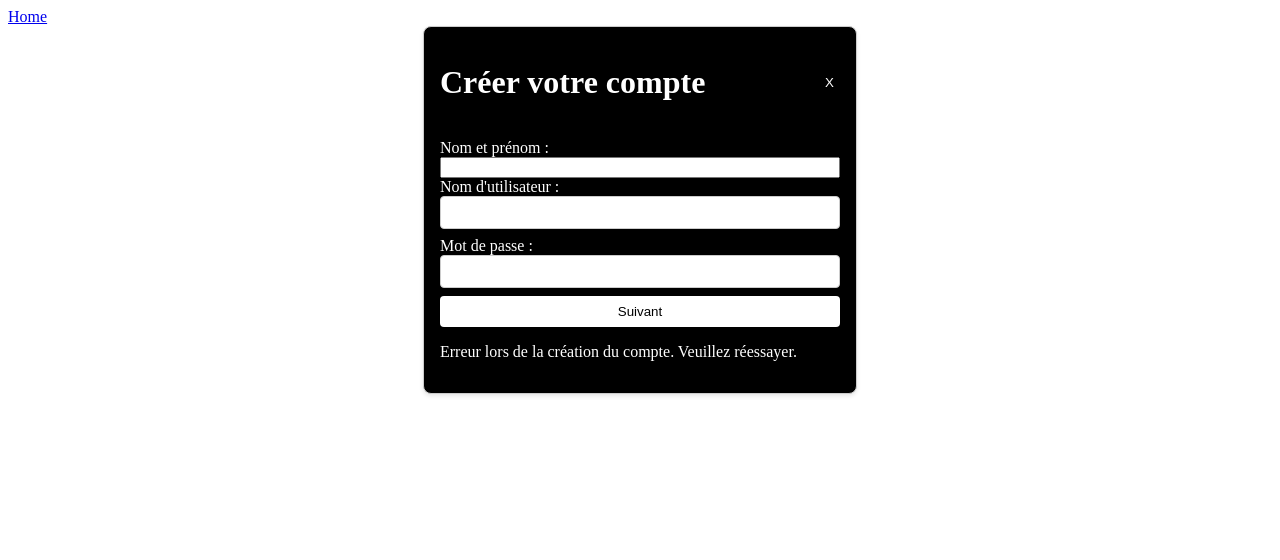
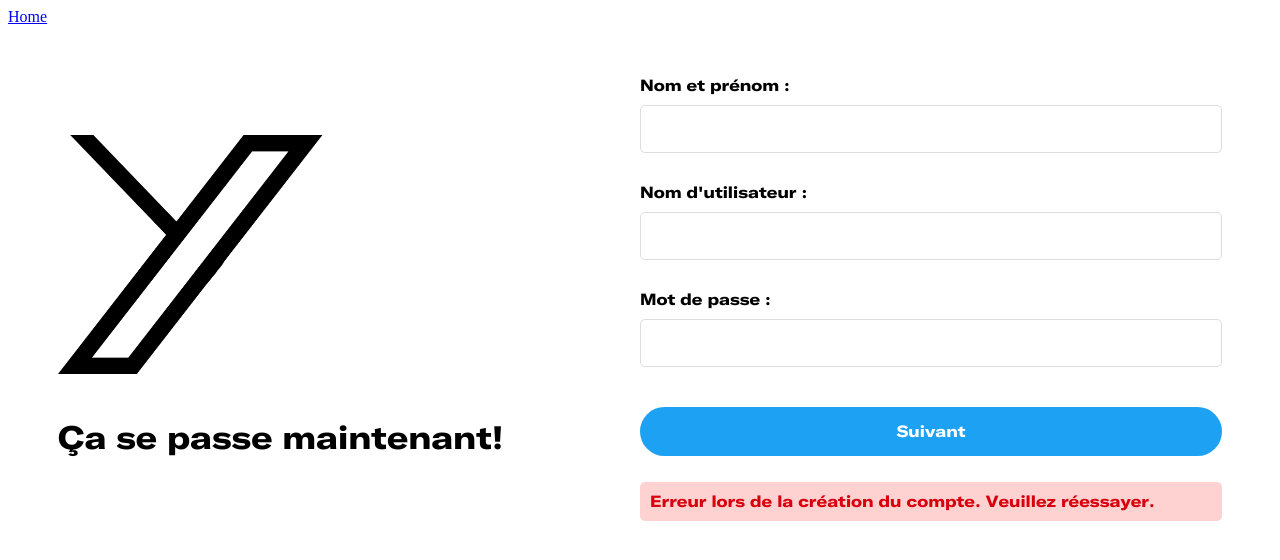
Before and after one commit to phtuongvy/virtualisation_X, a Vue app in the folder frontend/X_clone/: page /signup in a window 1280 px wide. Both pictures are taken after a click on the button "Suivant". Shown: the top 560 px of the page. Built offline with nearby package versions, Linux system fonts and the light colour scheme; no server answers.

Commit message:
j'ai changer le css de la page de connection et de création de compre

```diff
--- a/frontend/X_clone/src/views/SignInView.vue
+++ b/frontend/X_clone/src/views/SignInView.vue
@@ -39,11 +39,19 @@ const login = async () => {
 
 <template>
 
-  <div id="auth">
-    <div v-show="errorMessage">{{ errorMessage }}</div>
-    <input v-model="authlogin" type="email" placeholder="Login">
-    <input v-model="authpasswd" type="password" placeholder="Mot de passe">
+  <div class="startPage">
+    <div class="leftColumn">
+      <img src="@/assets/ylogo.png" alt="Y logo">
+      <h1>Ça se passe maintenant!</h1>
+    </div>
+    <div class="rightColumn">
+      <div class="error-message" v-show="errorMessage">{{ errorMessage }}</div>
+      <label for="password">Login :</label>
+      <input v-model="authlogin" type="email" >
+      <label for="password">Mot de passe :</label>
+      <input v-model="authpasswd" type="password" >
       <button @click="login">Connecter</button>
+    </div>
   </div>
 
 </template>
@@ -51,55 +59,65 @@ const login = async () => {
 
 
 <style scoped>
-
-    body {
-      font-family: Arial, sans-serif;
-      background-color: #f5f8fa;
-      color: #14171a;
-      display: flex;
-      justify-content: center; /* Centre horizontalement */
-      align-items: center; /* Centre verticalement */
-      height: 100vh; /* S'assure que le body prend toute la hauteur de la fenêtre */
-      margin: 0;
+  @font-face {
+    font-family: 'ChirpExtendedHeavy';
+    src: url('@/assets/fonts/ChirpExtendedHeavy.ttf') format('truetype');
   }
 
-    #auth {
-      background-color: white;
-      border-radius: 8px;
-      box-shadow: 0 2px 4px rgba(0,0,0,0.1);
-      padding: 20px;
-      width: 300px;
+  * {
+    font-family: 'ChirpExtendedHeavy', sans-serif;
+    color: black; /* Mettre la couleur de texte en noir */
   }
 
-    #login {
+  .startPage {
     display: flex;
-      flex-direction: column;
+    justify-content: space-between;
+    align-items: center;
+    padding: 50px;
+    height: auto; /* ajustement pour assurer la hauteur auto */
   }
 
-    input[v-model="authlogin"],
-    input[v-model="authpasswd"] {
-      border: 1px solid #ccd6dd;
-      border-radius: 4px;
-      padding: 10px;
-      margin-bottom: 15px;
-      font-size: 14px;
+  .leftColumn, .rightColumn {
+    flex: 1;
+  }
+
+  input[type="email"], input[type="password"] {
+    width: 100%;
+    padding: 15px;
+    margin: 10px 0;
+    border-radius: 5px; /* Bordures plus subtiles */
+    border: 1px solid #ddd; /* Bordure légère */
+    box-sizing: border-box; /* Pour inclure padding dans la largeur */
   }
 
   button {
-      background-color: #1da1f2;
+    display: block;
+    width: 100%;
+    padding: 15px;
+    margin: 10px 0;
+    font-size: 16px;
+    border-radius: 25px;
+    cursor: pointer;
+    transition: background-color 0.3s ease; /* Transition plus douce */
+    border: none;
+    background-color: #1DA1F2;
     color: white;
-      border: none;
-      border-radius: 20px;
-      padding: 10px;
-      cursor: pointer;
-      font-weight: bold;
-      font-size: 14px;
   }
 
   button:hover {
-      background-color: #1991db;
+    background-color: #117dbb; /* Un bleu plus foncé au survol */
   }
 
+  .error-message {
+    color: #D8000C;
+    background-color: #FFD2D2;
+    padding: 10px;
+    border-radius: 5px;
+}
 
-
+  img {
+    width: 265px;
+    height: 239px;
+    margin-bottom: 20px;
+  }
 </style>
--- a/frontend/X_clone/src/views/SignUpView.vue
+++ b/frontend/X_clone/src/views/SignUpView.vue
@@ -1,22 +1,3 @@
-<template>
-    <div class="cardSignUp" v-if="showCard">
-        <div class="card-header">
-            <h1>Créer votre compte</h1>
-            <button class="close-button" @click="closeCard">X</button>
-        </div>
-        <div class="card-body">
-            <label for="name">Nom et prénom :</label>
-            <input type="name" id="name" v-model="name" required>
-            <label for="username">Nom d'utilisateur :</label>
-            <input type="username" id="username" v-model="username" required>
-            <label for="password">Mot de passe :</label>
-            <input type="password" id="password" v-model="password" required>
-            <button type="submit" @click="signUp">Suivant</button>
-            <p class="error-message">{{ errorMessage }}</p>
-        </div>
-    </div>
-</template>
-
 <script>
 
 import axios from 'axios';
@@ -63,61 +44,102 @@ export default {
 };
 </script>
 
+
+<template>
+      <div class="startPage" v-if="showCard">
+        <div class="leftColumn">
+            <img src="@/assets/ylogo.png" alt="Y logo">
+            <h1>Ça se passe maintenant!</h1>
+        </div>
+
+        <div class="rightColumn">
+            <div class="form-group">
+                <label for="name">Nom et prénom :</label>
+                <input type="text" id="name" v-model="userPseudo" required>
+            </div>
+            <div class="form-group">
+                <label for="username">Nom d'utilisateur :</label>
+                <input type="text" id="username" v-model="username" required>
+            </div>
+            <div class="form-group">
+                <label for="password">Mot de passe :</label>
+                <input type="password" id="password" v-model="password" required>
+            </div>
+            <button type="submit" @click="signUp">Suivant</button>
+            <p class="error-message" v-if="errorMessage">{{ errorMessage }}</p>
+        </div>
+    </div>
+</template>
+
+
+
 <style scoped>
-.cardSignUp {
-    border: 1px solid #ccc;
-    border-radius: 8px;
-    padding: 16px;
-    box-shadow: 0 2px 4px rgba(0, 0, 0, 0.1);
-    max-width: 400px;
-    margin: 0 auto;
-    background-color: black;
-    color: white;
+  @font-face {
+    font-family: 'ChirpExtendedHeavy';
+    src: url('@/assets/fonts/ChirpExtendedHeavy.ttf') format('truetype');
 }
 
-.card-header {
+* {
+    font-family: 'ChirpExtendedHeavy', sans-serif;
+    color: black; /* Mettre la couleur de texte en noir */
+}
+
+.startPage {
     display: flex;
     justify-content: space-between;
     align-items: center;
-    margin-bottom: 16px;
+    padding: 50px;
+    height: auto; /* Ajustement pour assurer la hauteur auto */
 }
 
-.close-button {
-    background-color: transparent;
-    color: white;
-    border: none;
-    cursor: pointer;
+.leftColumn, .rightColumn {
+    flex: 1;
 }
 
-.card-body {
+.rightColumn {
     display: flex;
     flex-direction: column;
 }
 
-input[type="username"],
-input[type="password"] {
-    margin-bottom: 8px;
-    padding: 8px;
-    border: 1px solid #ccc;
-    border-radius: 4px;
+.form-group {
+    margin-bottom: 20px;
 }
 
-button[type="submit"] {
-    padding: 8px 16px;
-    background-color: white;
-    color: black;
-    border: none;
-    border-radius: 4px;
-    cursor: pointer;
+input[type="text"], input[type="password"] {
+    width: 100%;
+    padding: 15px;
+    margin: 10px 0;
+    border-radius: 5px; /* Bordures plus subtiles */
+    border: 1px solid #ddd; /* Bordure légère */
+    box-sizing: border-box; /* Pour inclure padding dans la largeur */
 }
 
-button[type="submit"]:hover {
-    background-color: rgb(79, 78, 78);
+button {
+    padding: 15px;
+    margin: 10px 0;
+    font-size: 16px;
+    border-radius: 25px;
+    cursor: pointer;
+    transition: background-color 0.3s ease; /* Transition plus douce */
+    background-color: #1DA1F2;
+    color: white;
+    border: none;
 }
 
-.close-button:hover {
-    background-color: rgb(79, 78, 78);
-    border-radius: 50%;
-    padding: 15px;
+button:hover {
+    background-color: #117dbb; /* Un bleu plus foncé au survol */
+}
+
+.error-message {
+    color: #D8000C;
+    background-color: #FFD2D2;
+    padding: 10px;
+    border-radius: 5px;
+}
+
+img {
+    width: 265px;
+    height: 239px;
+    margin-bottom: 20px;
 }
 </style>
```
Lines whose indentation alone changed are shown as unchanged.
